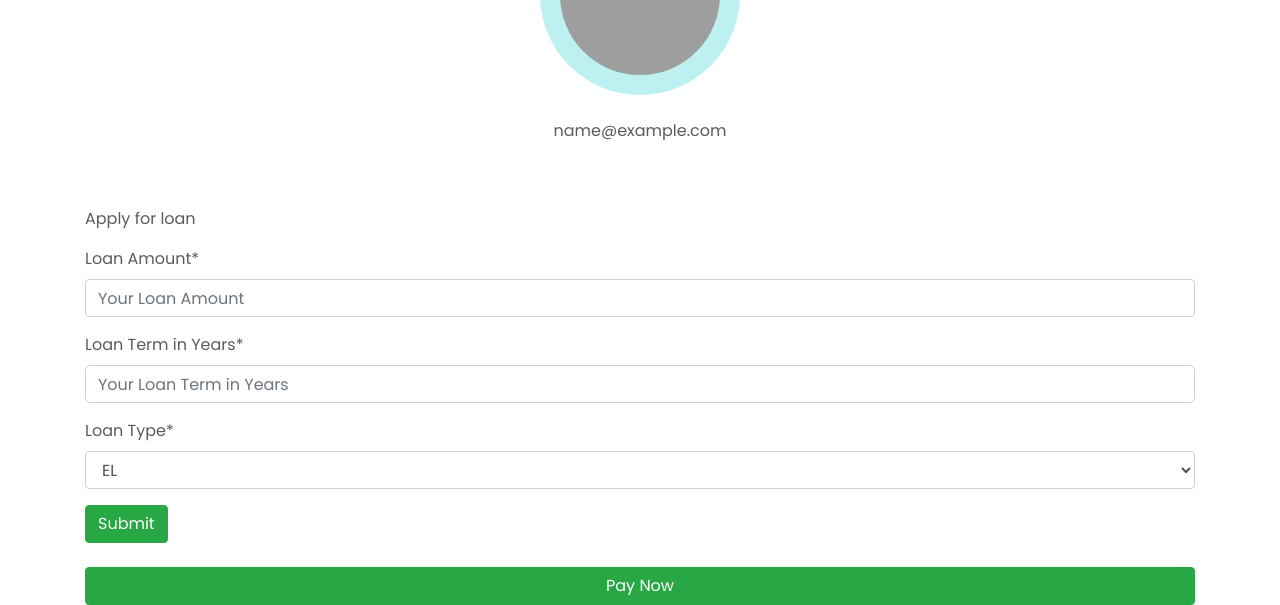
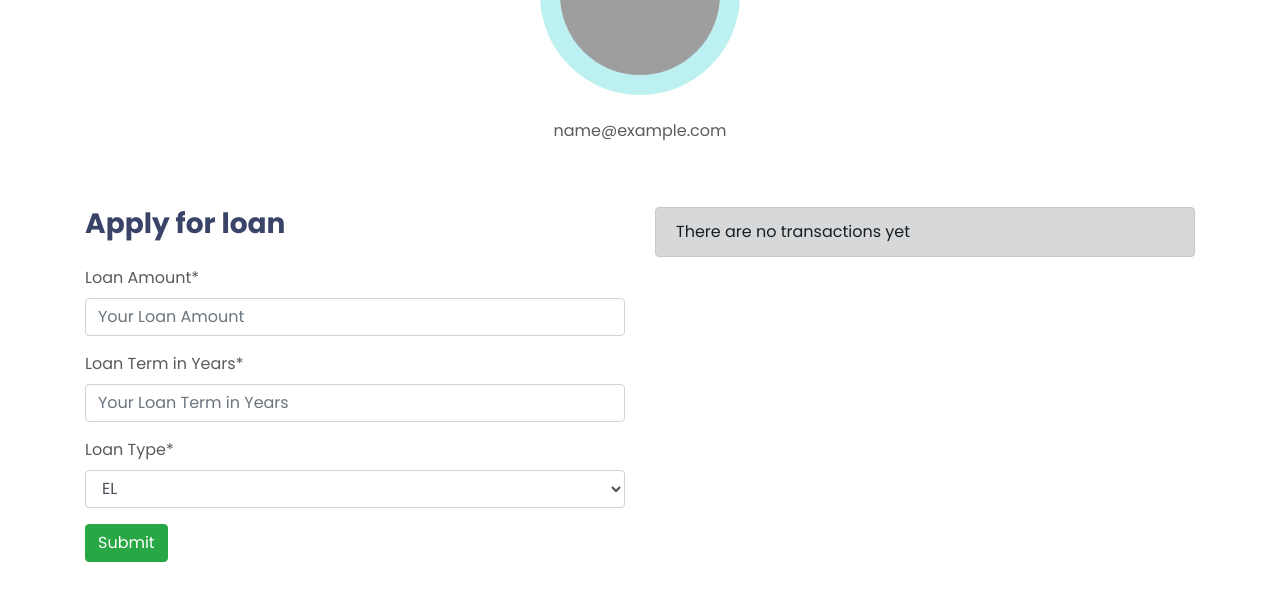
Before and after one commit to sukubhattu/loan, a Django app: page /dashboard/ in a window 1280 px wide. Shown: the part 217-822 px from the top of the page. After the commit the page ends 779 px from the top, so only its background shows below. Run offline with Django 3.2, Linux system fonts and the light colour scheme; a user stored in the database is signed in; tables that the repository leaves empty hold one stand-in row (values such as "Sample post"); some libraries are stand-ins or nearby versions; grey boxes are pictures that could not be loaded.

Commit message:
Proper dashboard for user

```diff
--- a/templates/dashboard/dashboard.html
+++ b/templates/dashboard/dashboard.html
@@ -21,15 +21,46 @@
 			<div class="alert alert-success" role="alert">
 				Thank You. We have received your details. Our admin will check your details and activate your account soon !
 			</div>
+		{% endif %}
+		<div class="row">
+			<div class="col-lg-6">
+				{% if user.id|get_loan_status %}
+					<div class="alert alert-primary" role="alert">
+						<h5 class="mb-3 ">Your Loan Details</h5>
+						<p><b>Loan Id</b>: {{loan_order.loan_id}}</p>
+						<p><b>Loan satus</b>: {{loan_order.loan_status|title}}</p>
+						<p><b>Loan Amount </b>: {{loan_order.loan_amount|floatformat:2 }}</p>
+						<p><b>Loan Amount Remaining</b>: {{loan_order.loan_remaining_amount|floatformat:2 }}</p>
+						<p><b>Loan Term</b>: {{loan_order.loan_term}} years</p>
+						<p><b>Loan Type</b>: {{loan_order.loan_type}}</p>
+						<input type="button" class="btn btn-success btn-block mt-4" id="stripeSubmitBtn" value="Pay Installment Amount"></input>
+					</div>
 					{% else %}
-		<p>Apply for loan</p>
+					<h3 class="header-text">Apply for loan</h3>
 					<form action="" method="POST">
 						{% csrf_token %}
 						{{form|crispy}}
 						<button class="btn btn-success" type="submit">Submit</button>
 					</form>
-		<input type="button" class="btn btn-success btn-block mt-4" id="stripeSubmitBtn" value="Pay Now"></input>
 				{% endif %}
+			</div>
+			<div class="col-lg-6">
+				{% if loan_order_items %}
+					<div class="alert alert-primary" role="alert">
+						<h5 class="mb-3 ">Your Loan Installment Logs</h5>
+						{% for loan_order_item in loan_order_items %}
+							<li>
+								{{loan_order_item.installment_amount|floatformat:2 }} &nbsp; {{loan_order_item.created}}
+							</li>
+						{% endfor %}
+					</div>
+					{% else %}
+						<div class="alert alert-dark" role="alert">
+							There are no transactions yet
+						</div>
+				{% endif %}
+			</div>
+		</div>
 	</div>
 {% endblock content %}
 {% block extrascript %}
```
Lines whose indentation alone changed are shown as unchanged.
